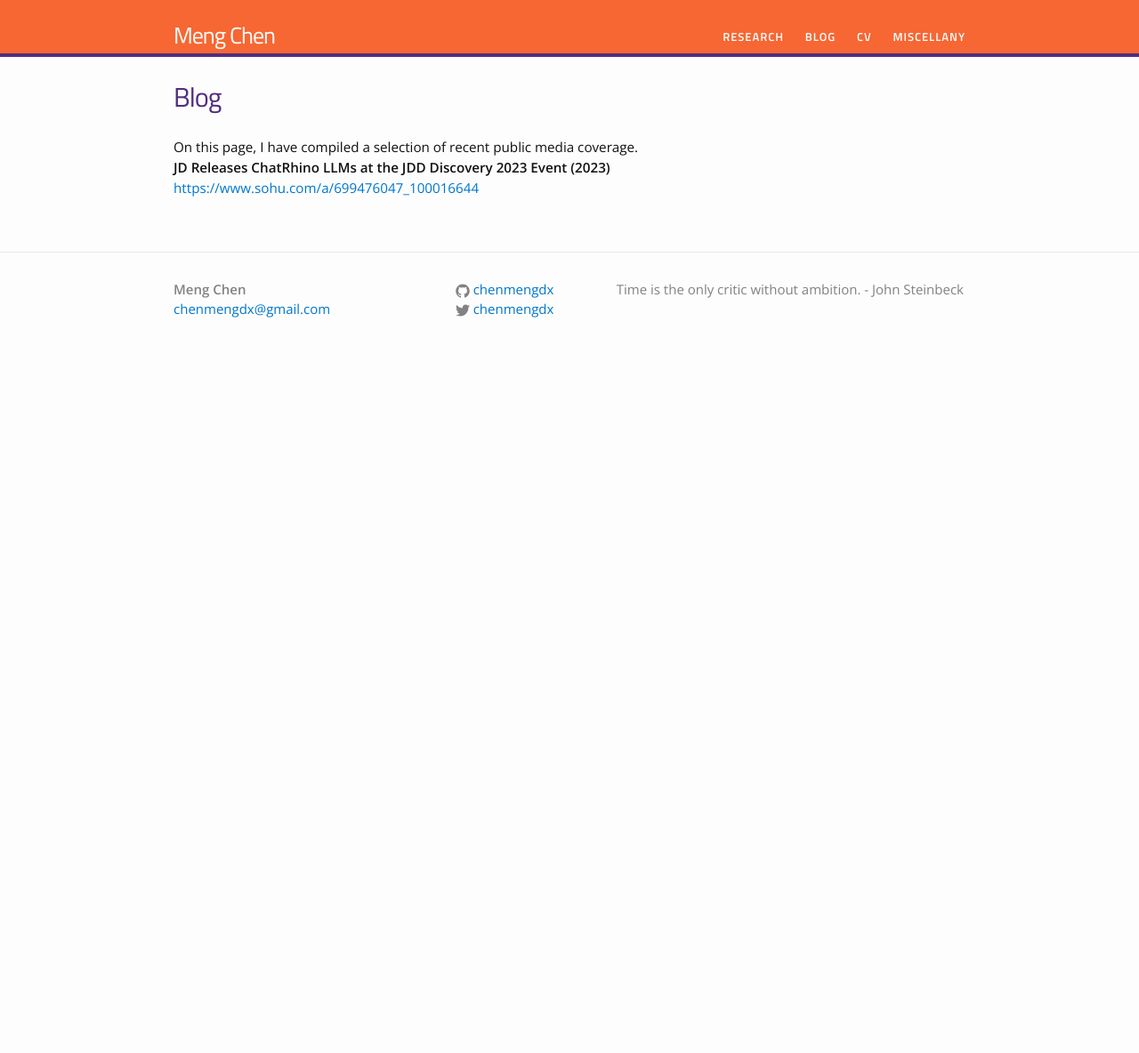
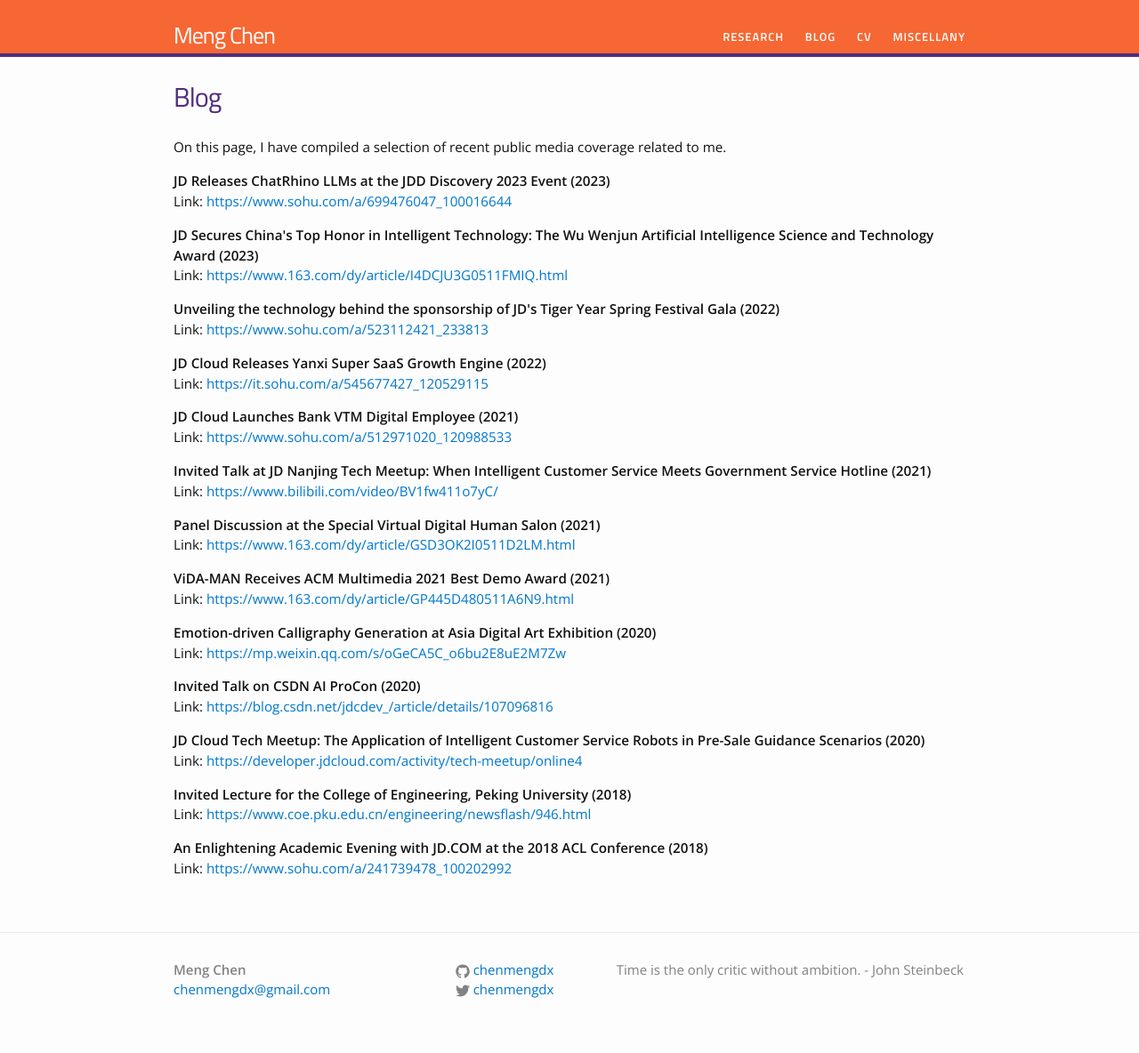
Before and after one commit to chenmengdx/chenmengdx.github.io, a Jekyll site: the page built from blog.md, in a window 1280 px wide. Shown: the whole page at 89% size. Built offline with Jekyll 4.4.1, drawn with Linux system fonts in a browser that asks for light colours; before the commit the page ends 900 px from its top, so only the background shows below that.

Commit message:
update blog

```diff
--- a/blog.md
+++ b/blog.md
@@ -5,15 +5,74 @@
 ---
 
 <div>
-On this page, I have compiled a selection of recent public media coverage.
+<p>
+On this page, I have compiled a selection of recent public media coverage related to me.
+</p>
 
 <p>
 <b> JD Releases ChatRhino LLMs at the JDD Discovery 2023 Event (2023)</b> <br />
-<a href="https://www.sohu.com/a/699476047_100016644">https://www.sohu.com/a/699476047_100016644</a>
+Link: <a href="https://www.sohu.com/a/699476047_100016644">https://www.sohu.com/a/699476047_100016644</a>
 </p>
 
+<p>
+<b> JD Secures China's Top Honor in Intelligent Technology: The Wu Wenjun Artificial Intelligence Science and Technology Award (2023)</b> <br />
+Link: <a href="https://www.163.com/dy/article/I4DCJU3G0511FMIQ.html">https://www.163.com/dy/article/I4DCJU3G0511FMIQ.html</a>
+</p>
 
+<p>
+<b> Unveiling the technology behind the sponsorship of JD's Tiger Year Spring Festival Gala (2022) </b> <br />
+Link: <a href="https://www.sohu.com/a/523112421_233813">https://www.sohu.com/a/523112421_233813</a>
+</p>
 
+<p>
+<b> JD Cloud Releases Yanxi Super SaaS Growth Engine (2022) </b> <br />
+Link: <a href="https://it.sohu.com/a/545677427_120529115">https://it.sohu.com/a/545677427_120529115</a>
+</p>
+
+<p>
+<b> JD Cloud Launches Bank VTM Digital Employee (2021) </b> <br />
+Link: <a href="https://www.sohu.com/a/512971020_120988533">https://www.sohu.com/a/512971020_120988533</a>
+</p>
+
+<p>
+<b> Invited Talk at JD Nanjing Tech Meetup: When Intelligent Customer Service Meets Government Service Hotline (2021) </b> <br />
+Link: <a href="https://www.bilibili.com/video/BV1fw411o7yC/">https://www.bilibili.com/video/BV1fw411o7yC/</a>
+</p>
+
+<p>
+<b> Panel Discussion at the Special Virtual Digital Human Salon (2021) </b> <br />
+Link: <a href="https://www.163.com/dy/article/GSD3OK2I0511D2LM.html">https://www.163.com/dy/article/GSD3OK2I0511D2LM.html</a>
+</p>
+
+<p>
+<b> ViDA-MAN Receives ACM Multimedia 2021 Best Demo Award (2021) </b> <br />
+Link: <a href="https://www.163.com/dy/article/GP445D480511A6N9.html">https://www.163.com/dy/article/GP445D480511A6N9.html</a>
+</p>
+
+<p>
+<b> Emotion-driven Calligraphy Generation at Asia Digital Art Exhibition (2020)</b> <br />
+Link: <a href="https://mp.weixin.qq.com/s/oGeCA5C_o6bu2E8uE2M7Zw">https://mp.weixin.qq.com/s/oGeCA5C_o6bu2E8uE2M7Zw</a>
+</p>
+
+<p>
+<b> Invited Talk on CSDN AI ProCon (2020) </b> <br />
+Link: <a href="https://blog.csdn.net/jdcdev_/article/details/107096816">https://blog.csdn.net/jdcdev_/article/details/107096816</a>
+</p>
+
+<p>
+<b> JD Cloud Tech Meetup: The Application of Intelligent Customer Service Robots in Pre-Sale Guidance Scenarios (2020) </b> <br />
+Link: <a href="https://developer.jdcloud.com/activity/tech-meetup/online4">https://developer.jdcloud.com/activity/tech-meetup/online4</a>
+</p>
+
+<p>
+<b> Invited Lecture for the College of Engineering, Peking University (2018)</b> <br />
+Link: <a href="https://www.coe.pku.edu.cn/engineering/newsflash/946.html">https://www.coe.pku.edu.cn/engineering/newsflash/946.html</a>
+</p>
+
+<p>
+<b> An Enlightening Academic Evening with JD.COM at the 2018 ACL Conference (2018) </b> <br />
+Link: <a href="https://www.sohu.com/a/241739478_100202992">https://www.sohu.com/a/241739478_100202992</a>
+</p>
 
 </div>
 
```
